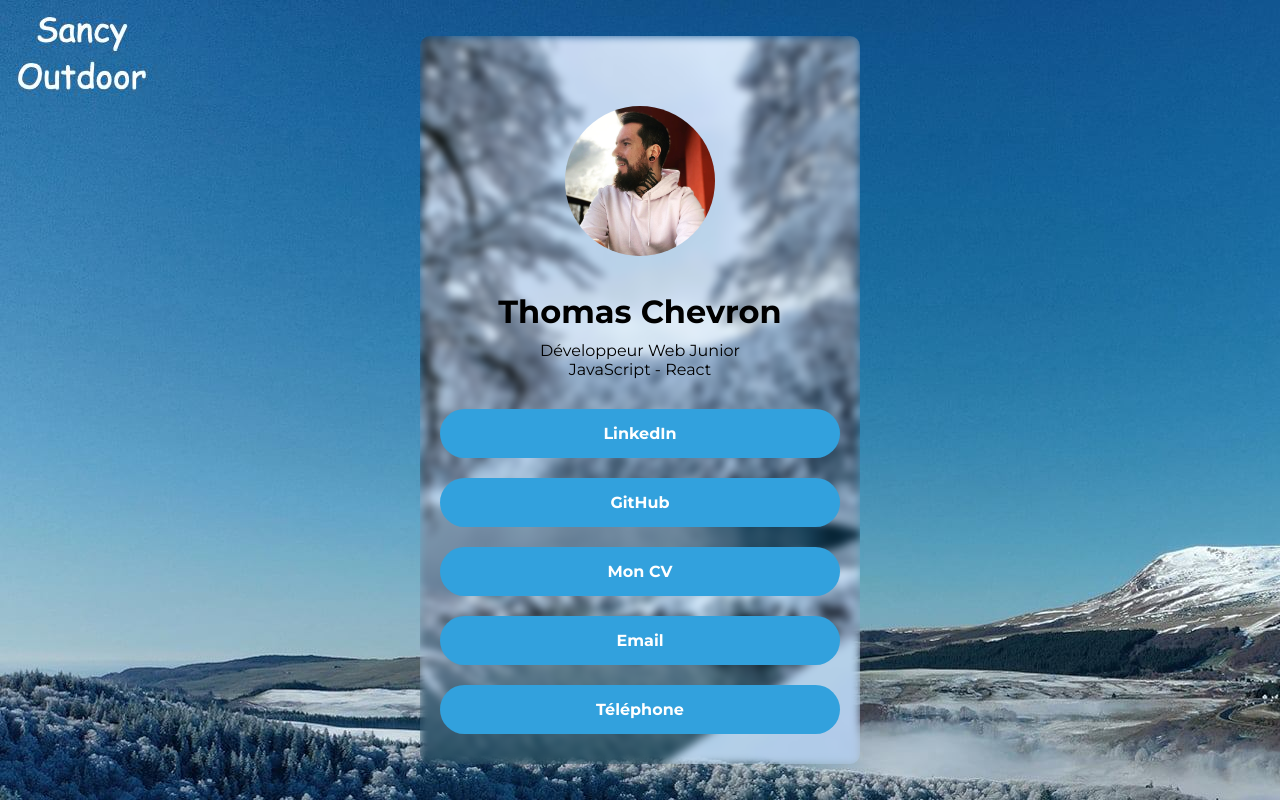
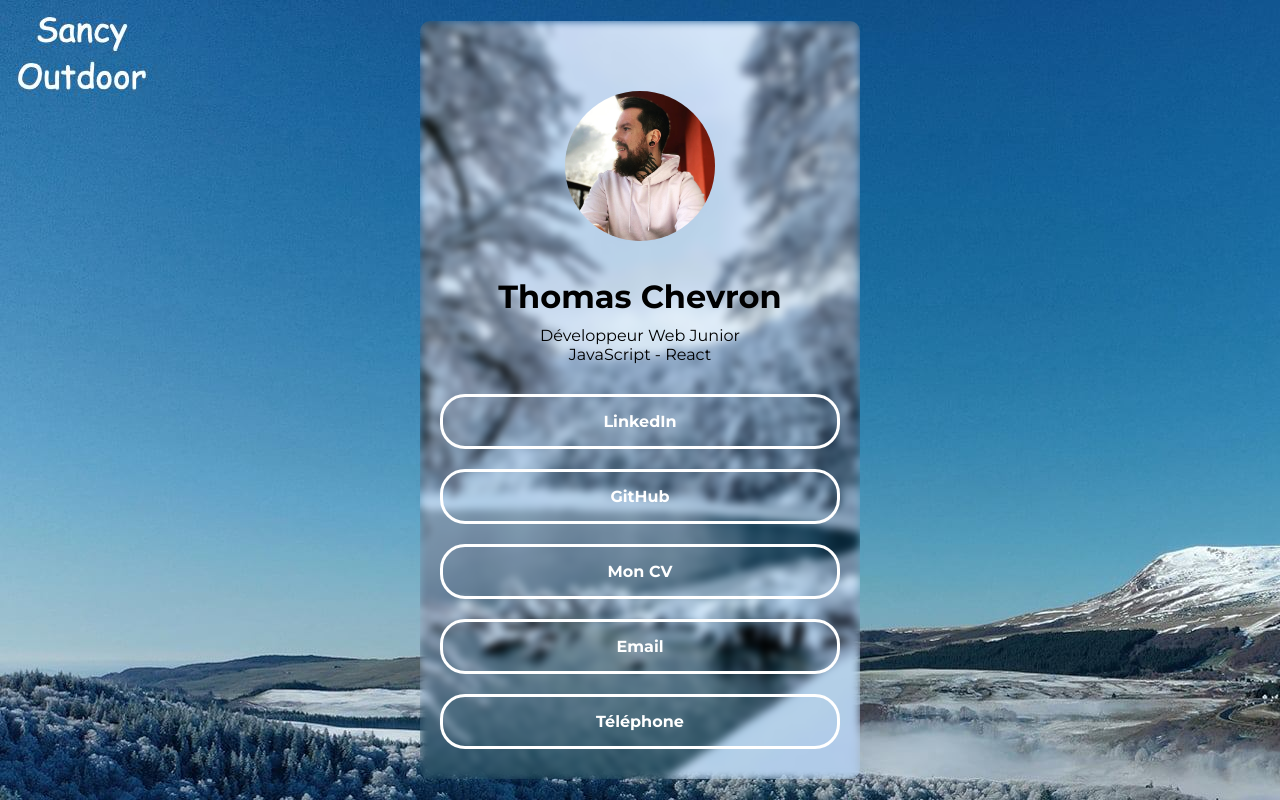
Before and after one commit to SC138/my-qrcode, a React (Create React App) app: page / in a window 1280 px wide. Built offline with nearby package versions, Linux system fonts and the light colour scheme.

Commit message:
test css

```diff
--- a/src/App.css
+++ b/src/App.css
@@ -84,8 +84,8 @@ a {
   padding: 15px;
   text-align: center;
   color: #ffffff;
-  background-color: #32a1dd;
-  border: none;
+  /* background-color: rgba(218, 242, 254, 0.8); */
+  border: solid white 3px;
   border-radius: 25px;
   font-size: 1em;
   font-weight: bold;
@@ -95,7 +95,7 @@ a {
 }
 
 a:hover {
-  background-color: rgb(21, 109, 159);
+  background-color: rgba(21, 108, 159, 0.781);
 }
 
 @media (max-width: 600px) {
```
